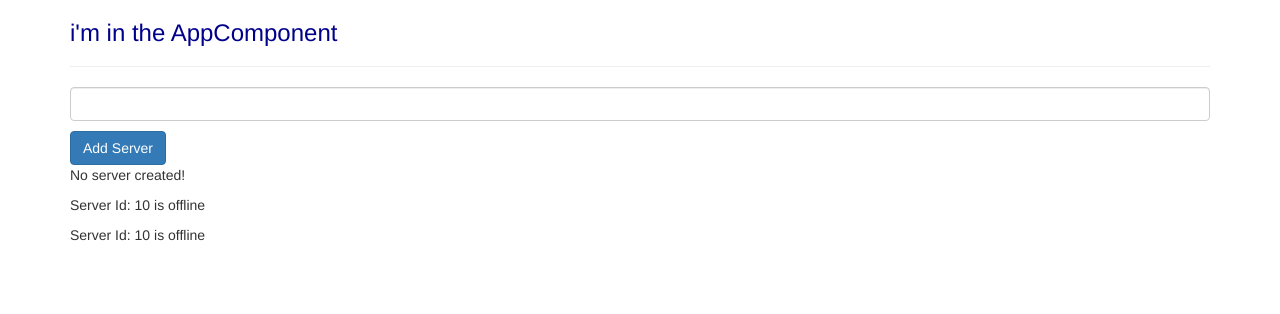
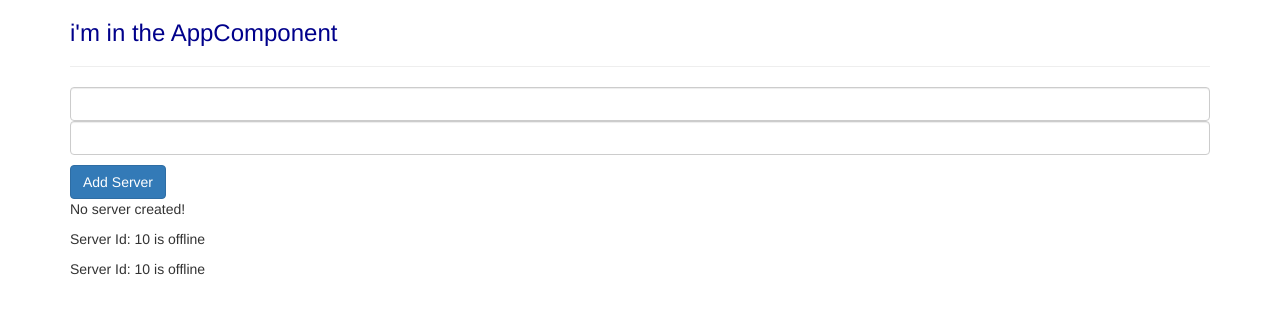
Before and after one commit to SinueeHernandez/udemyAngularCourse, an Angular app: page / in a window 1280 px wide. Shown: the top 314 px of the page. Built offline with nearby package versions, Linux system fonts and the light colour scheme.

Commit message:
lecture 31

```diff
--- a/src/app/servers/servers.component.html
+++ b/src/app/servers/servers.component.html
@@ -1,4 +1,5 @@
 <input type="text" class="form-control" (input)="onUpdateServerName($event)">
+<input type="text" class="form-control" [(ngModel)]="serverName">
 <p>{{serverName}}</p>
 <button [disabled]="!allowNewServer" class="btn btn-primary"
 (click)="onCreateServer()">Add Server</button>
```
